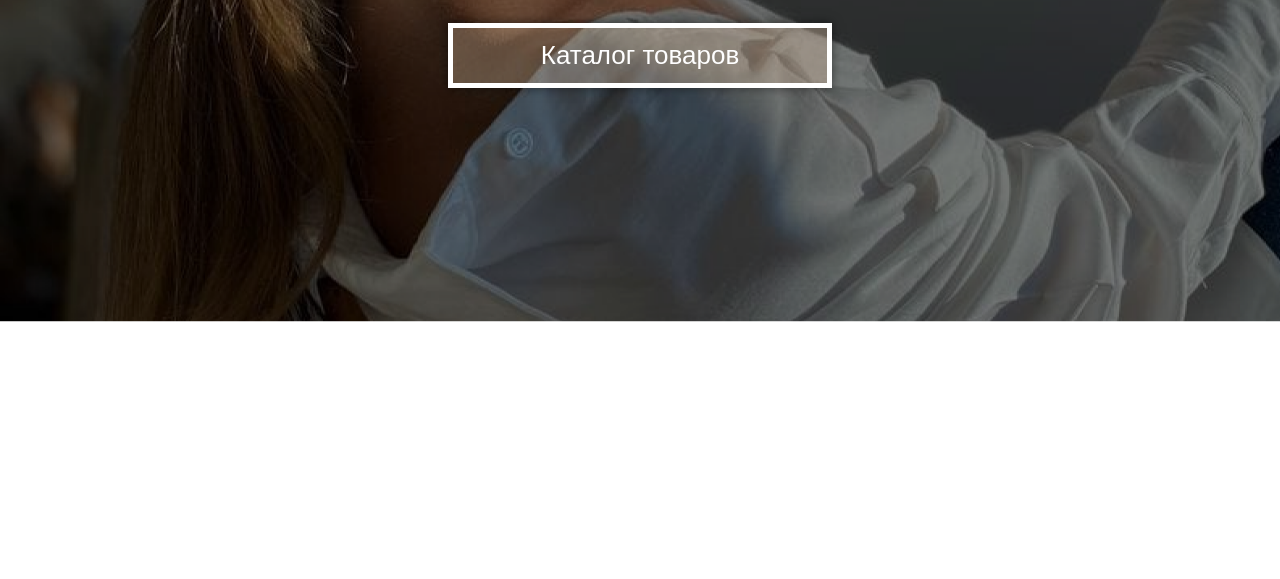
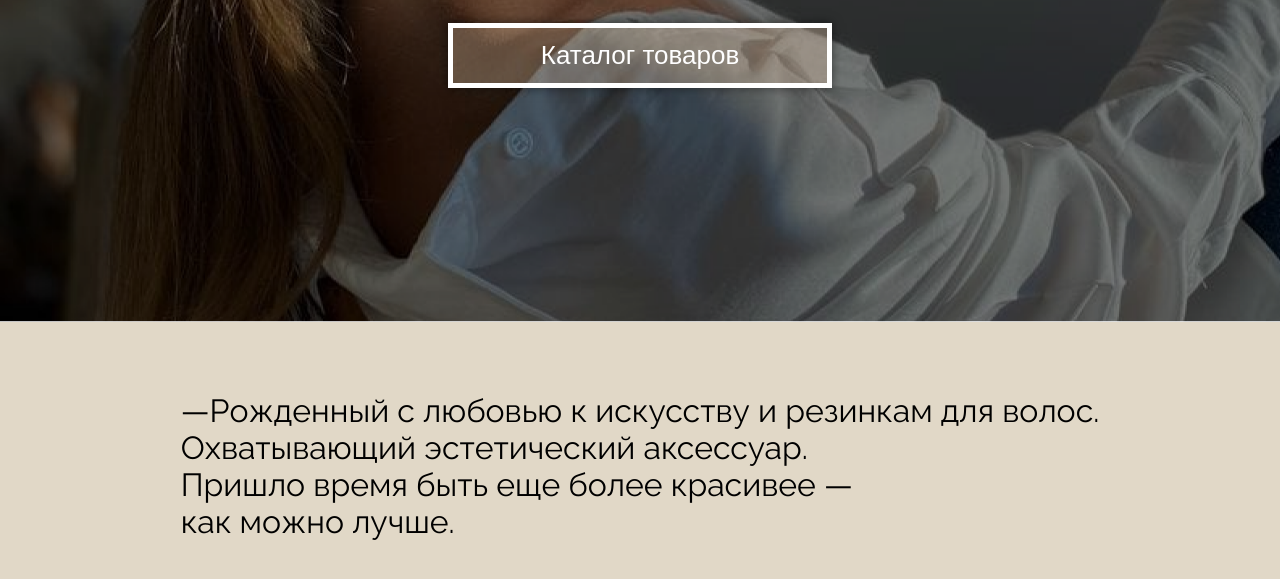
Before and after one commit to codingworki/codingworki.github.io, a plain HTML site: page hair/index.html in a window 1280 px wide. Shown: the part 477-1056 px from the top of the page. Before the commit the page ends 800 px from the top, so only its background shows below. Drawn offline with nearby package versions, Linux system fonts and the light colour scheme.

Commit message:
Update index.html

```diff
--- a/hair/index.html
+++ b/hair/index.html
@@ -73,6 +73,13 @@
 
       </section>
 
+      <section class="text">
+        <div class="text__text">—Рожденный с любовью к искусству и резинкам для волос.<br>
+          Охватывающий эстетический аксессуар.<br>
+          Пришло время быть еще более красивее  —<br>
+           как можно лучше.</div>
+      </section>
+
 
       <script src="https://code.jquery.com/jquery-3.4.1.slim.min.js"></script>
       <script type="text/javascript" src="slick.min.js"></script>
```
